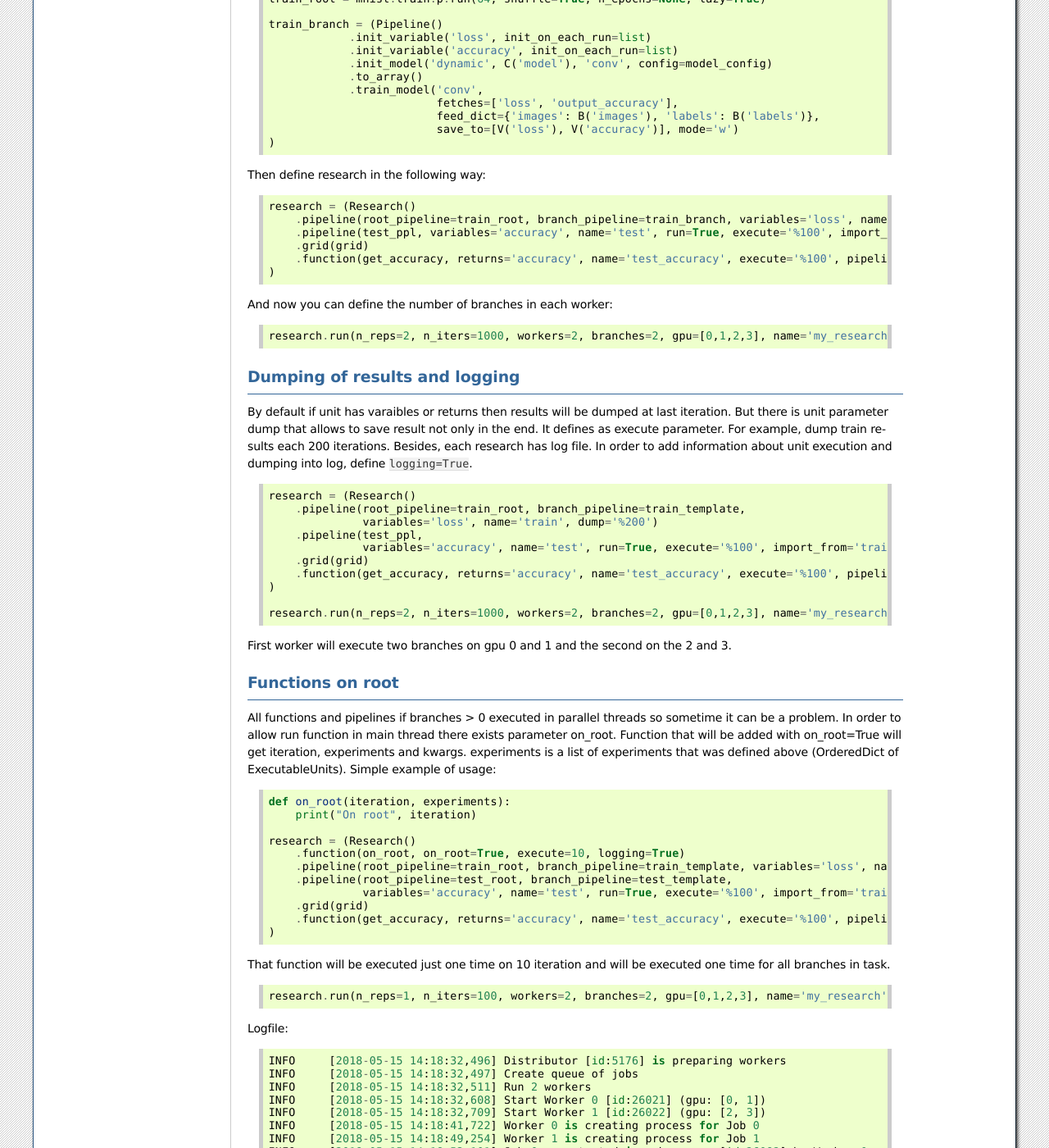
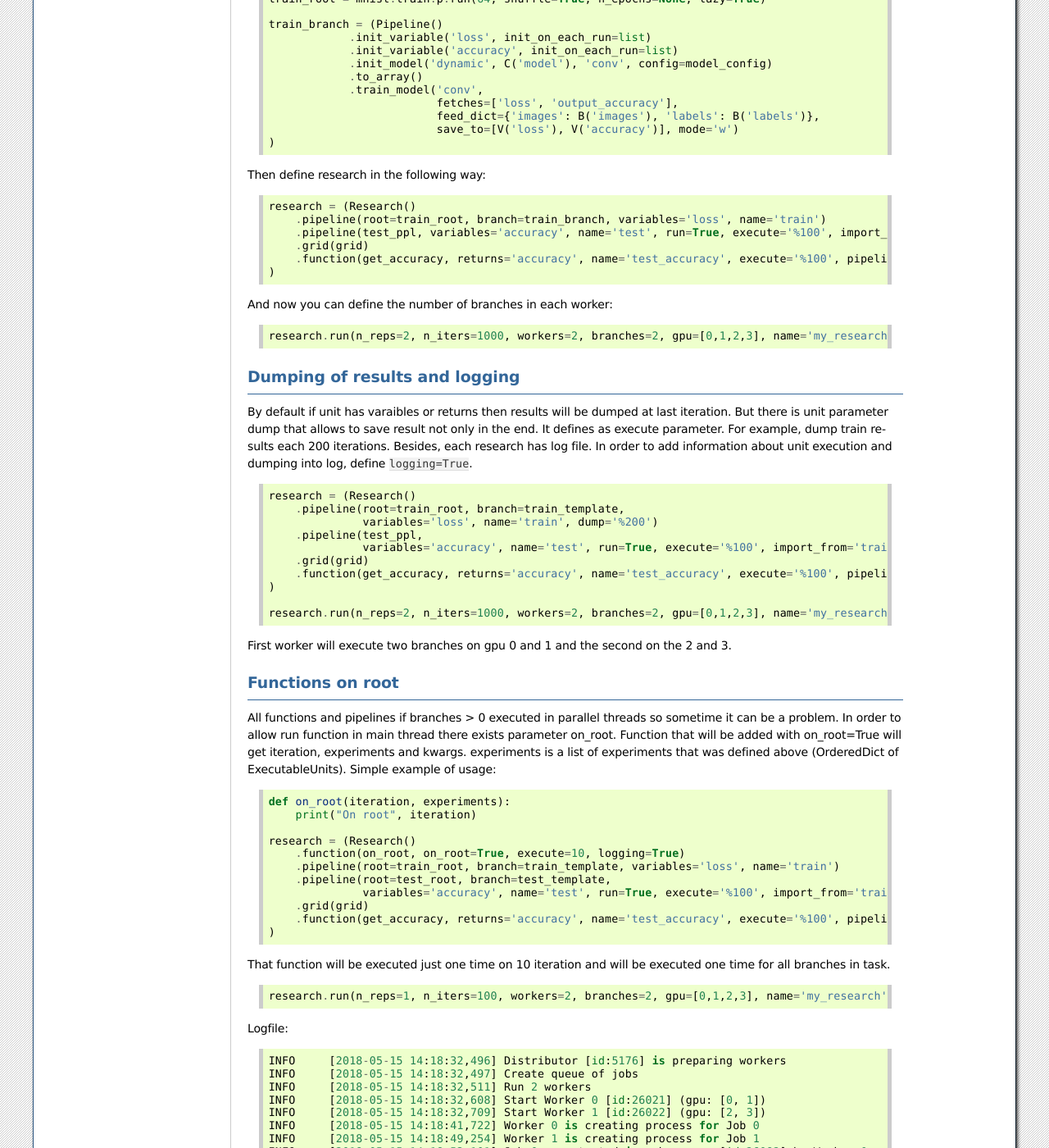
Before and after one commit to analysiscenter/batchflow, a Sphinx documentation site: the page built from docs/intro/research.rst, in a window 1280 px wide and 1400 px high, scrolled down 2969 px. Shown: the whole window at 82% size. Built offline with Sphinx 7.4.7, drawn with Linux system fonts in a browser that asks for light colours.

Commit message:
update docs

```diff
--- a/docs/intro/research.rst
+++ b/docs/intro/research.rst
@@ -193,7 +193,7 @@ Then define research in the following way:
 .. code-block:: python
 
     research = (Research()
-        .pipeline(root_pipeline=train_root, branch_pipeline=train_branch, variables='loss', name='train')
+        .pipeline(root=train_root, branch=train_branch, variables='loss', name='train')
         .pipeline(test_ppl, variables='accuracy', name='test', run=True, execute='%100', import_model='train')
         .grid(grid)
         .function(get_accuracy, returns='accuracy', name='test_accuracy', execute='%100', pipeline='test')
@@ -214,7 +214,7 @@ By default if unit has varaibles or returns then results will be dumped at last
 .. code-block:: python
 
     research = (Research()
-        .pipeline(root_pipeline=train_root, branch_pipeline=train_template,
+        .pipeline(root=train_root, branch=train_template,
                   variables='loss', name='train', dump='%200')
         .pipeline(test_ppl,
                   variables='accuracy', name='test', run=True, execute='%100', import_from='train', logging=True)
@@ -238,8 +238,8 @@ All functions and pipelines if branches > 0 executed in parallel threads so some
 
     research = (Research()
         .function(on_root, on_root=True, execute=10, logging=True)
-        .pipeline(root_pipeline=train_root, branch_pipeline=train_template, variables='loss', name='train')
-        .pipeline(root_pipeline=test_root, branch_pipeline=test_template,
+        .pipeline(root=train_root, branch=train_template, variables='loss', name='train')
+        .pipeline(root=test_root, branch=test_template,
                   variables='accuracy', name='test', run=True, execute='%100', import_from='train', logging=True)
         .grid(grid)
         .function(get_accuracy, returns='accuracy', name='test_accuracy', execute='%100', pipeline='test')
```
